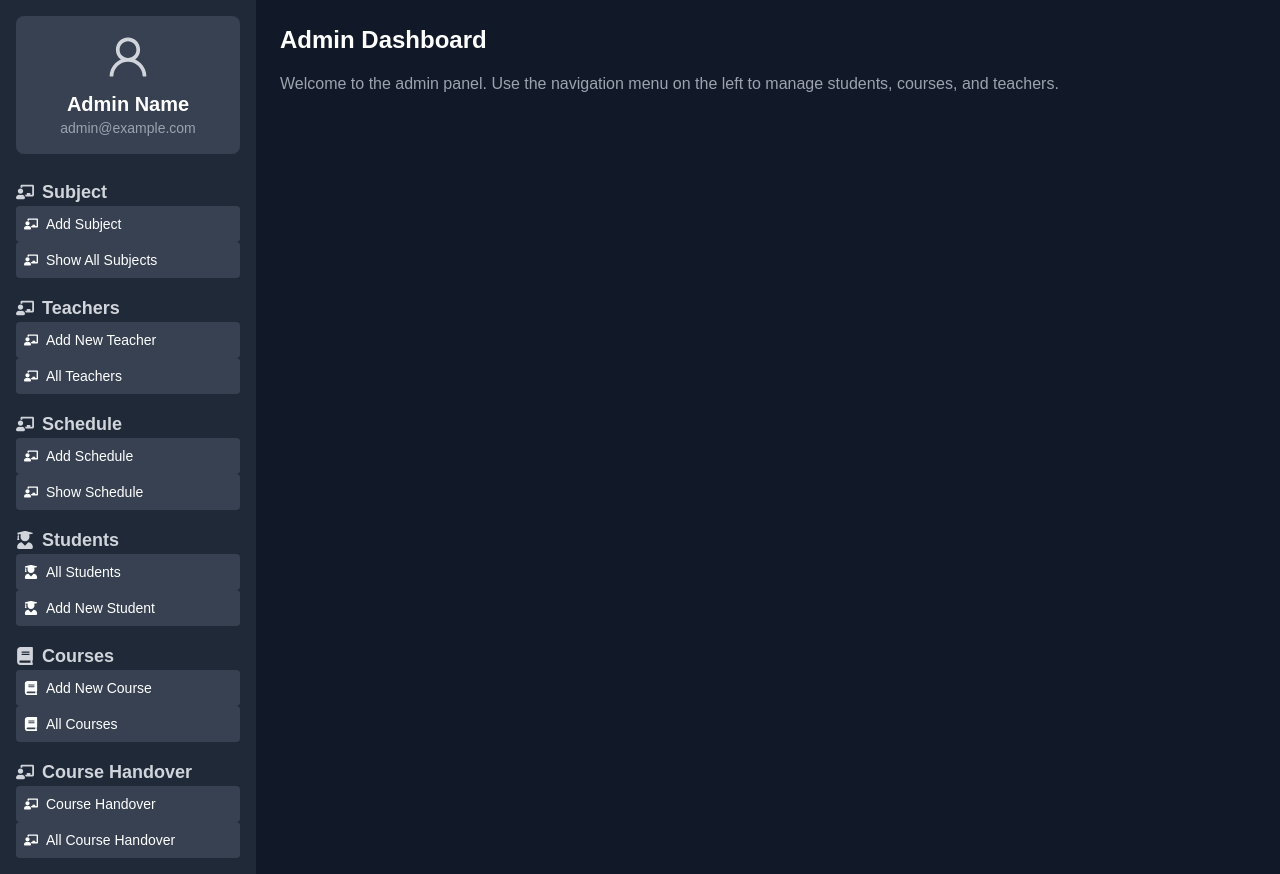
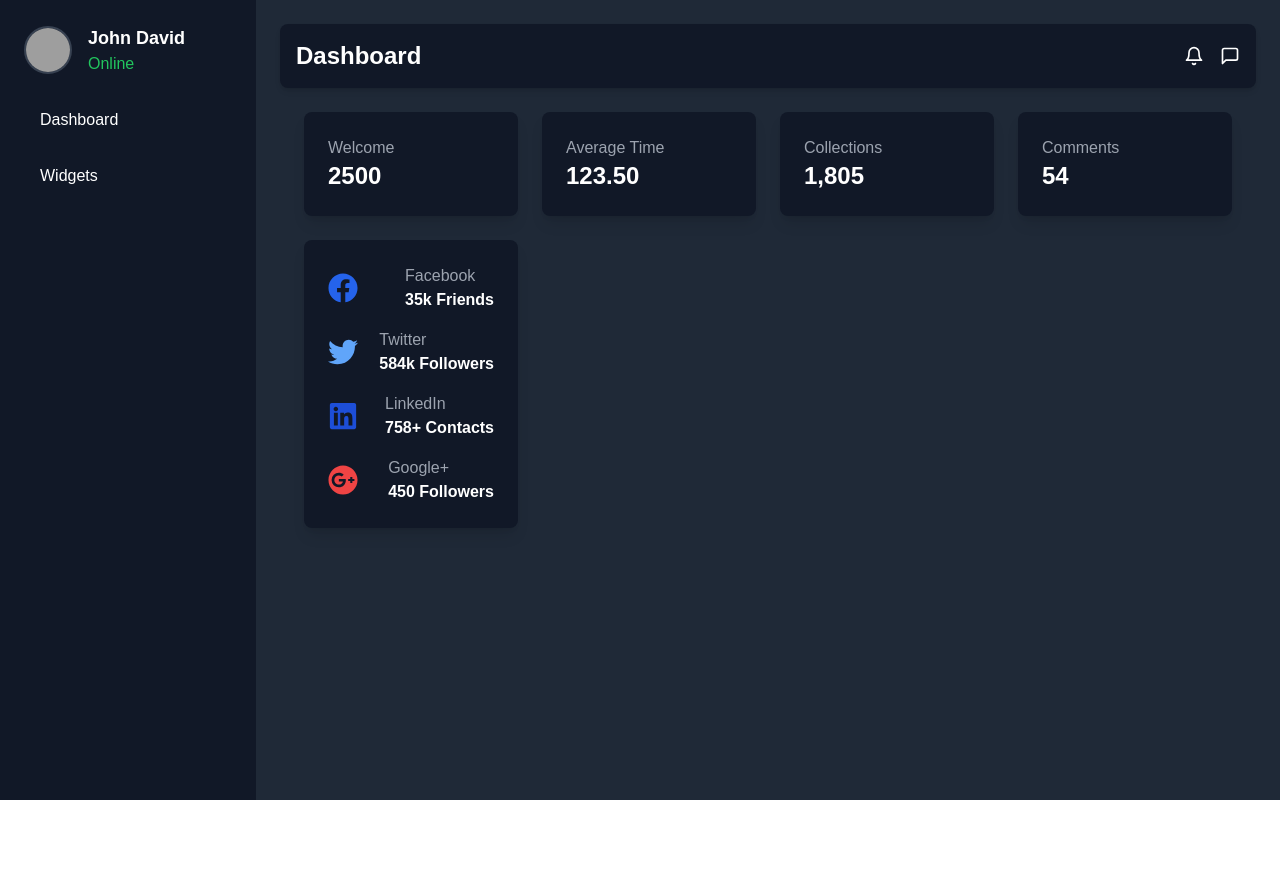
Before and after one commit to SaradBhatta12/demo-repositories, a Next.js app: page /admin in a window 1280 px wide. After the commit the page ends 800 px from the top, so only its background shows below. Built offline with nearby package versions, Linux system fonts and the light colour scheme; grey boxes are pictures that could not be loaded.

Commit message:
ui improvement

```diff
--- a/src/app/admin/page.tsx
+++ b/src/app/admin/page.tsx
@@ -1,135 +1,130 @@
 import Link from "next/link";
-import { AiOutlineUser } from "react-icons/ai";
-import { FaBook, FaChalkboardTeacher, FaUserGraduate } from "react-icons/fa";
+import {
+  FaFacebook,
+  FaGooglePlus,
+  FaLinkedin,
+  FaTwitter,
+} from "react-icons/fa";
+import { FiBell, FiMessageSquare } from "react-icons/fi";
 
-const Page = () => {
+const Home: React.FC = () => {
   return (
-    <div className="flex flex-col md:flex-row min-h-screen bg-gray-900 text-white">
+    <div className="flex min-h-screen bg-black">
       {/* Sidebar */}
-      <div className="p-4 w-full md:w-1/4 lg:w-1/5 bg-gray-800">
-        {/* Admin Profile */}
-        <div className="mb-6 p-4 bg-gray-700 rounded-lg flex flex-col items-center text-center">
-          <AiOutlineUser size={50} className="text-gray-300" />
-          <h2 className="text-xl font-semibold mt-2">Admin Name</h2>
-          <p className="text-gray-400 text-sm">admin@example.com</p>
+      <div className="w-64 bg-gray-900 text-white p-6">
+        <div className="flex items-center space-x-4 mb-6">
+          <img
+            src="/profile.jpg"
+            alt="User Profile"
+            className="w-12 h-12 rounded-full border-2 border-gray-700"
+          />
+          <div>
+            <p className="font-semibold text-lg">John David</p>
+            <span className="text-green-500">Online</span>
+          </div>
+        </div>
+        <nav>
+          <ul className="space-y-4">
+            <li>
+              <Link
+                href="#"
+                className="block py-2 px-4 rounded-lg hover:bg-gray-800 transition"
+              >
+                Dashboard
+              </Link>
+            </li>
+            <li>
+              <a
+                href="#"
+                className="block py-2 px-4 rounded-lg hover:bg-gray-800 transition"
+              >
+                Widgets
+              </a>
+            </li>
+          </ul>
+        </nav>
       </div>
 
-        {/* Navigation Links */}
-        <div className="space-y-4">
-          {/* Subject Section */}
-          <div className="space-y-2">
-            <h3 className="text-lg font-semibold text-gray-300 flex items-center gap-2">
-              <FaChalkboardTeacher /> Subject
-            </h3>
-            <Link href="/admin/subject">
-              <div className="p-2 rounded bg-gray-700 hover:bg-gray-600 cursor-pointer text-sm flex items-center gap-2">
-                <FaChalkboardTeacher /> Add Subject
+      {/* Main Content */}
+      <div className="flex-1 bg-gray-800 p-6">
+        {/* Header */}
+        <header className="flex justify-between items-center p-4 bg-gray-900 shadow-md rounded-lg">
+          <div className="flex items-center space-x-2">
+            <h1 className="text-2xl font-semibold text-white">Dashboard</h1>
           </div>
-            </Link>
-            <Link href="/admin/all-subjects">
-              <div className="p-2 rounded bg-gray-700 hover:bg-gray-600 cursor-pointer text-sm flex items-center gap-2">
-                <FaChalkboardTeacher /> Show All Subjects
+          <div className="flex items-center space-x-4">
+            <button className="text-xl text-white hover:text-gray-400 transition">
+              <FiBell />
+            </button>
+            <button className="text-xl text-white hover:text-gray-400 transition">
+              <FiMessageSquare />
+            </button>
           </div>
-            </Link>
+        </header>
+
+        {/* Dashboard Content */}
+        <div className="p-6 grid grid-cols-1 md:grid-cols-2 lg:grid-cols-4 gap-6">
+          {/* Metric Boxes */}
+          <div className="bg-gray-900 shadow-lg p-6 rounded-lg flex items-center justify-between hover:bg-gray-700 transition">
+            <div>
+              <p className="text-gray-400">Welcome</p>
+              <p className="text-2xl font-semibold text-white">2500</p>
+            </div>
+          </div>
+          <div className="bg-gray-900 shadow-lg p-6 rounded-lg flex items-center justify-between hover:bg-gray-700 transition">
+            <div>
+              <p className="text-gray-400">Average Time</p>
+              <p className="text-2xl font-semibold text-white">123.50</p>
+            </div>
+          </div>
+          <div className="bg-gray-900 shadow-lg p-6 rounded-lg flex items-center justify-between hover:bg-gray-700 transition">
+            <div>
+              <p className="text-gray-400">Collections</p>
+              <p className="text-2xl font-semibold text-white">1,805</p>
+            </div>
+          </div>
+          <div className="bg-gray-900 shadow-lg p-6 rounded-lg flex items-center justify-between hover:bg-gray-700 transition">
+            <div>
+              <p className="text-gray-400">Comments</p>
+              <p className="text-2xl font-semibold text-white">54</p>
+            </div>
           </div>
 
-          {/* Teachers Section */}
-          <div className="space-y-2">
-            <h3 className="text-lg font-semibold text-gray-300 flex items-center gap-2">
-              <FaChalkboardTeacher /> Teachers
-            </h3>
-            <Link href="/admin/teacher">
-              <div className="p-2 rounded bg-gray-700 hover:bg-gray-600 cursor-pointer text-sm flex items-center gap-2">
-                <FaChalkboardTeacher /> Add New Teacher
+          {/* Social Media Stats */}
+          <div className="col-span-1 md:col-span-2 lg:col-span-1 bg-gray-900 p-6 shadow-lg rounded-lg">
+            <div className="flex items-center justify-between mb-4 hover:bg-gray-700 transition">
+              <FaFacebook className="text-blue-600 text-3xl" />
+              <div>
+                <p className="text-gray-400">Facebook</p>
+                <p className="font-semibold text-white">35k Friends</p>
               </div>
-            </Link>
-            <Link href="/admin/all-teachers">
-              <div className="p-2 rounded bg-gray-700 hover:bg-gray-600 cursor-pointer text-sm flex items-center gap-2">
-                <FaChalkboardTeacher /> All Teachers
             </div>
-            </Link>
+            <div className="flex items-center justify-between mb-4 hover:bg-gray-700 transition">
+              <FaTwitter className="text-blue-400 text-3xl" />
+              <div>
+                <p className="text-gray-400">Twitter</p>
+                <p className="font-semibold text-white">584k Followers</p>
               </div>
-
-          {/* Schedule Section */}
-          <div className="space-y-2">
-            <h3 className="text-lg font-semibold text-gray-300 flex items-center gap-2">
-              <FaChalkboardTeacher /> Schedule
-            </h3>
-            <Link href="/admin/schedule">
-              <div className="p-2 rounded bg-gray-700 hover:bg-gray-600 cursor-pointer text-sm flex items-center gap-2">
-                <FaChalkboardTeacher /> Add Schedule
             </div>
-            </Link>
-            <Link href="/schedule">
-              <div className="p-2 rounded bg-gray-700 hover:bg-gray-600 cursor-pointer text-sm flex items-center gap-2">
-                <FaChalkboardTeacher /> Show Schedule
+            <div className="flex items-center justify-between mb-4 hover:bg-gray-700 transition">
+              <FaLinkedin className="text-blue-700 text-3xl" />
+              <div>
+                <p className="text-gray-400">LinkedIn</p>
+                <p className="font-semibold text-white">758+ Contacts</p>
               </div>
-            </Link>
             </div>
-
-          {/* Students Section */}
-          <div className="space-y-2">
-            <h3 className="text-lg font-semibold text-gray-300 flex items-center gap-2">
-              <FaUserGraduate /> Students
-            </h3>
-            <Link href="/admin/all-student">
-              <div className="p-2 rounded bg-gray-700 hover:bg-gray-600 cursor-pointer text-sm flex items-center gap-2">
-                <FaUserGraduate /> All Students
-              </div>
-            </Link>
-            <Link href="/admin/student">
-              <div className="p-2 rounded bg-gray-700 hover:bg-gray-600 cursor-pointer text-sm flex items-center gap-2">
-                <FaUserGraduate /> Add New Student
-              </div>
-            </Link>
-          </div>
-
-          {/* Courses Section */}
-          <div className="space-y-2">
-            <h3 className="text-lg font-semibold text-gray-300 flex items-center gap-2">
-              <FaBook /> Courses
-            </h3>
-            <Link href="/admin/course">
-              <div className="p-2 rounded bg-gray-700 hover:bg-gray-600 cursor-pointer text-sm flex items-center gap-2">
-                <FaBook /> Add New Course
-              </div>
-            </Link>
-            <Link href="/admin/all-courses">
-              <div className="p-2 rounded bg-gray-700 hover:bg-gray-600 cursor-pointer text-sm flex items-center gap-2">
-                <FaBook /> All Courses
-              </div>
-            </Link>
-          </div>
-
-          {/* Course Handover Section */}
-          <div className="space-y-2">
-            <h3 className="text-lg font-semibold text-gray-300 flex items-center gap-2">
-              <FaChalkboardTeacher /> Course Handover
-            </h3>
-            <Link href="/admin/create-profile">
-              <div className="p-2 rounded bg-gray-700 hover:bg-gray-600 cursor-pointer text-sm flex items-center gap-2">
-                <FaChalkboardTeacher /> Course Handover
-              </div>
-            </Link>
-            <Link href="/admin/all-course-handover">
-              <div className="p-2 rounded bg-gray-700 hover:bg-gray-600 cursor-pointer text-sm flex items-center gap-2">
-                <FaChalkboardTeacher /> All Course Handover
-              </div>
-            </Link>
+            <div className="flex items-center justify-between hover:bg-gray-700 transition">
+              <FaGooglePlus className="text-red-500 text-3xl" />
+              <div>
+                <p className="text-gray-400">Google+</p>
+                <p className="font-semibold text-white">450 Followers</p>
               </div>
             </div>
           </div>
-
-      {/* Main Content */}
-      <div className="flex-1 p-6">
-        <h1 className="text-2xl font-bold mb-4">Admin Dashboard</h1>
-        <p className="text-gray-400">
-          Welcome to the admin panel. Use the navigation menu on the left to
-          manage students, courses, and teachers.
-        </p>
+        </div>
       </div>
     </div>
   );
 };
 
-export default Page;
+export default Home;
--- a/src/app/admin/schedule/page.tsx
+++ b/src/app/admin/schedule/page.tsx
@@ -51,7 +51,6 @@ const Page = memo(() => {
   const [teachers, setTeachers] = useState<Teacher[]>([]);
   const [courses, setCourses] = useState<Course[]>([]);
   const [schedules, setSchedules] = useState<Schedule[]>([]);
-  console.log(schedules);
   const [isLoading, setIsLoading] = useState(true);
 
   const fetchTeachers = useCallback(async () => {
--- a/src/app/api/student/route.ts
+++ b/src/app/api/student/route.ts
@@ -32,17 +32,7 @@ export const GET = async (req: NextRequest) => {
     }
 
     // Find the student by ID
-    const studentData = await Student.findById(studentId)
-      .populate({
-        path: "Course",
-        model: "Course",
-        populate: {
-          path: "subjects",
-          model: "Subject",
-        },
-      })
-      .exec();
-
+    const studentData = await Student.findById(studentId).exec();
     console.log(studentData);
     if (!studentData) {
       return NextResponse.json(
--- a/src/app/schedule/page.tsx
+++ b/src/app/schedule/page.tsx
@@ -47,8 +47,8 @@ const Page = () => {
   };
 
   return (
-    <div className="overflow-x-auto px-4 py-6">
-      <div ref={tableRef} className="overflow-x-auto">
+    <div className="overflow-x-hidden px-4 py-6">
+      <div ref={tableRef} className="overflow-x-scroll">
         <table className="min-w-full  border border-gray-200 shadow-lg">
           <thead>
             <tr className="bg-blue-500 text-white">
--- a/src/app/student/profile/page.tsx
+++ b/src/app/student/profile/page.tsx
@@ -38,7 +38,6 @@ const ProfilePage: FC = () => {
   const [loading, setLoading] = useState<boolean>(true);
   const [error, setError] = useState<string | null>(null);
   const router = useRouter();
-  console.log(student);
   useEffect(() => {
     const getStudent = async () => {
       try {
@@ -98,8 +97,8 @@ const ProfilePage: FC = () => {
               <Image
                 src={studentData.image}
                 alt="Profile Picture"
-                layout="fill"
-                objectFit="cover"
+                fill
+                style={{ objectFit: "cover" }}
                 priority={true}
               />
             </div>
--- a/src/model/course.models.ts
+++ b/src/model/course.models.ts
@@ -1,40 +1,54 @@
-import mongoose, { Document, Schema } from "mongoose";
+import mongoose, { Document, Model, Schema } from "mongoose";
 
-// Define the Course interface, extending from Document for mongoose types
+// Define the Course interface extending Document for mongoose typing
 interface ICourse extends Document {
   name: string;
-  title: string;
-  description: string;
-  syllabus: string;
-  duration: string;
-  image: string;
+  title?: string;
+  description?: string;
+  syllabus?: string;
+  duration?: string;
+  image?: string;
   price: number;
-  noOfSemesters: number;
-  Student: mongoose.Types.ObjectId[]; // Reference to Student model
-  subjects: mongoose.Types.ObjectId[];
-  noOfSubjects: number;
+  noOfSemesters?: number;
+  students: mongoose.Types.ObjectId[]; // Reference to Student model
+  subjects: mongoose.Types.ObjectId[]; // Reference to Subject model
+  noOfSubjects?: number;
 }
 
-// Define the course schema
-const CourseSchema: Schema = new Schema<ICourse>(
+// Define the Course schema
+const CourseSchema: Schema<ICourse> = new Schema(
   {
-    name: { type: String, required: true },
-    title: { type: String },
-    description: { type: String },
-    syllabus: { type: String },
-    duration: { type: String },
+    name: { type: String, required: true, trim: true },
+    title: { type: String, trim: true },
+    description: { type: String, trim: true },
+    syllabus: { type: String, trim: true },
+    duration: { type: String, trim: true },
     price: { type: Number, required: true },
-    image: { type: String },
-    Student: [{ type: mongoose.Schema.Types.ObjectId, ref: "Student" }], // Reference to Student
-    subjects: [{ type: mongoose.Schema.Types.ObjectId, ref: "Subject" }], // Reference to Subject
-    noOfSemesters: { type: Number },
-    noOfSubjects: { type: Number },
+    image: { type: String, trim: true },
+    students: [
+      { type: mongoose.Schema.Types.ObjectId, ref: "Student", required: false },
+    ], // References Student
+    subjects: [
+      { type: mongoose.Schema.Types.ObjectId, ref: "Subject", required: false },
+    ], // References Subject
+    noOfSemesters: { type: Number, min: 1 },
+    noOfSubjects: { type: Number, min: 1 },
   },
   { timestamps: true }
 );
 
-// Model declaration
-const Course =
+// Middleware for any logic before saving
+CourseSchema.pre<ICourse>("save", function (next) {
+  // Add additional logic if needed before saving the course
+  // For example: validate subject counts or student counts
+  if (!this.noOfSubjects) {
+    this.noOfSubjects = this.subjects.length;
+  }
+  next();
+});
+
+// Model declaration with type support
+const Course: Model<ICourse> =
   mongoose.models.Course || mongoose.model<ICourse>("Course", CourseSchema);
 
 export default Course;
```
Also changed, not shown: src/app/admin/all-courses/page.tsx (+6 -6 lines), src/app/api/admin/route.ts (added, +26 -0 lines), src/app/login/page.tsx (+40 -32 lines), src/app/register/page.tsx (+57 -28 lines), src/app/student/login/page.tsx (+48 -24 lines), 1 other file (tests, documents, lock files or other folders). Lines whose indentation alone changed are shown as unchanged.
